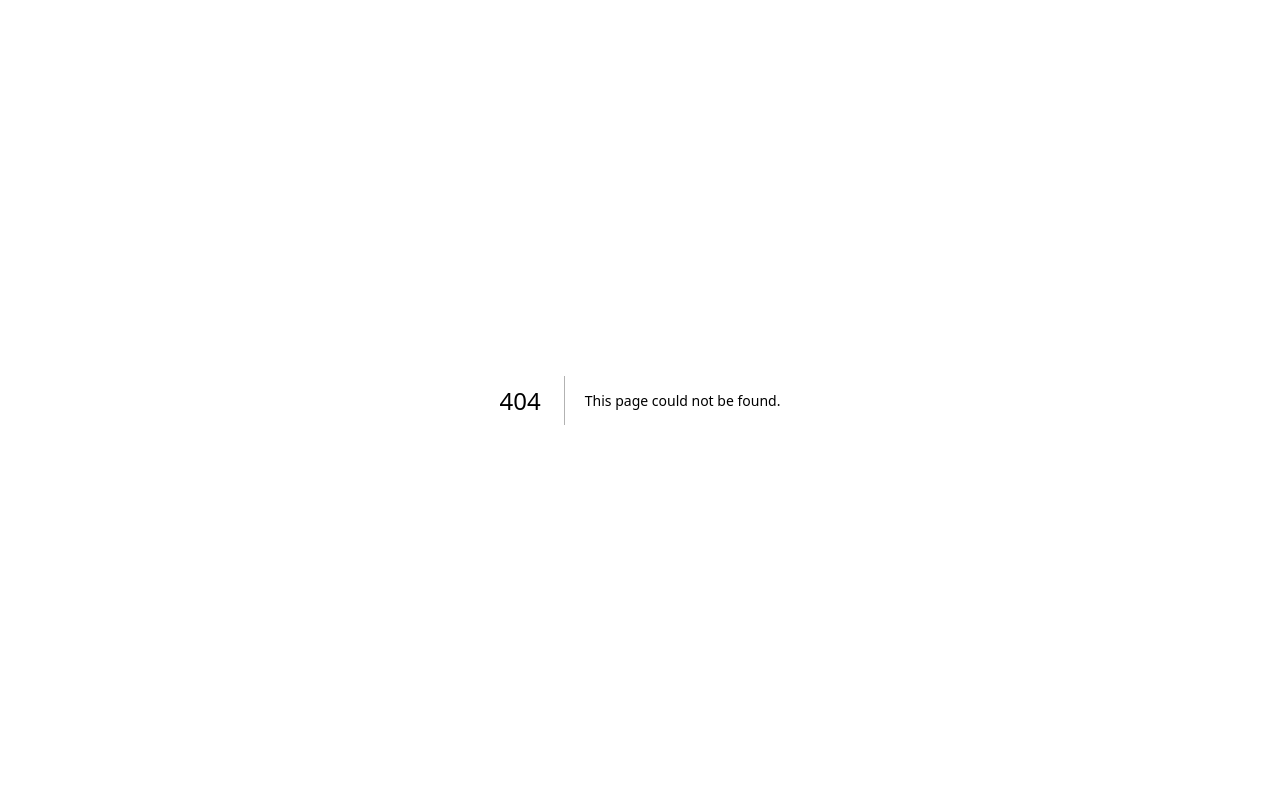
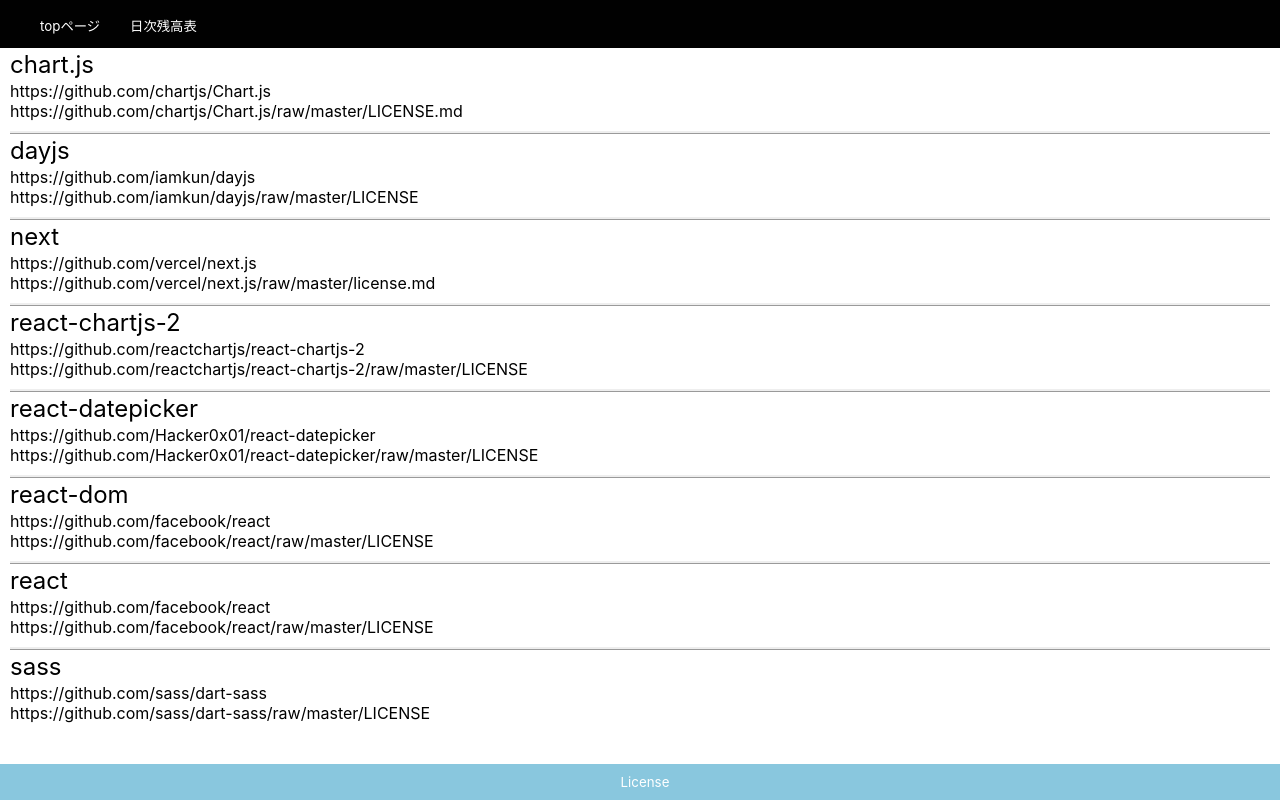
Before and after one commit to k-matsumoto-214/hofuricp-fe, a Next.js app: page /licenses in a window 1280 px wide. Before the commit this address had no page. Built offline with nearby package versions, Linux system fonts and the light colour scheme.

Commit message:
lisense追加 (#6)

```diff
--- a/src/components/Footer.tsx
+++ b/src/components/Footer.tsx
@@ -7,7 +7,7 @@
       <footer className={styles.footer}>
         <ul>
           <li>
-            <Link href='/cp'>cp</Link>
+            <Link href='/licenses'>License</Link>
           </li>
         </ul>
       </footer>
--- /dev/null
+++ b/src/licenses.json
@@ -0,0 +1,56 @@
+{
+    "chart.js": {
+        "licenses": "MIT",
+        "repository": "https://github.com/chartjs/Chart.js",
+        "licenseUrl": "https://github.com/chartjs/Chart.js/raw/master/LICENSE.md",
+        "parents": "hofuricp-fe"
+    },
+    "dayjs": {
+        "licenses": "MIT",
+        "repository": "https://github.com/iamkun/dayjs",
+        "licenseUrl": "https://github.com/iamkun/dayjs/raw/master/LICENSE",
+        "parents": "hofuricp-fe"
+    },
+    "next": {
+        "licenses": "MIT",
+        "repository": "https://github.com/vercel/next.js",
+        "licenseUrl": "https://github.com/vercel/next.js/raw/master/license.md",
+        "parents": "hofuricp-fe"
+    },
+    "react-chartjs-2": {
+        "licenses": "MIT",
+        "repository": "https://github.com/reactchartjs/react-chartjs-2",
+        "licenseUrl": "https://github.com/reactchartjs/react-chartjs-2/raw/master/LICENSE",
+        "parents": "hofuricp-fe"
+    },
+    "react-datepicker": {
+        "licenses": "MIT",
+        "repository": "https://github.com/Hacker0x01/react-datepicker",
+        "licenseUrl": "https://github.com/Hacker0x01/react-datepicker/raw/master/LICENSE",
+        "parents": "hofuricp-fe"
+    },
+    "react-dom": {
+        "licenses": "MIT",
+        "repository": "https://github.com/facebook/react",
+        "licenseUrl": "https://github.com/facebook/react/raw/master/LICENSE",
+        "parents": "hofuricp-fe"
+    },
+    "react": {
+        "licenses": "MIT",
+        "repository": "https://github.com/facebook/react",
+        "licenseUrl": "https://github.com/facebook/react/raw/master/LICENSE",
+        "parents": "hofuricp-fe"
+    },
+    "sass": {
+        "licenses": "MIT",
+        "repository": "https://github.com/sass/dart-sass",
+        "licenseUrl": "https://github.com/sass/dart-sass/raw/master/LICENSE",
+        "parents": "hofuricp-fe"
+    },
+    "swr": {
+        "licenses": "MIT",
+        "repository": "github:vercel/swr",
+        "licenseUrl": "github:vercel/swr",
+        "parents": "hofuricp-fe"
+    }
+}
--- /dev/null
+++ b/src/pages/licenses.tsx
@@ -0,0 +1,66 @@
+import * as fs from 'fs';
+import { GetStaticProps } from 'next';
+import Link from 'next/link';
+import * as path from 'path';
+import { Footer } from '../components/Footer';
+import { Header } from '../components/Header';
+import styles from '../styles/licenses.module.scss';
+
+interface License {
+  licenses: string;
+  repository: string;
+  licenseUrl: string;
+  parants: string;
+  name: string;
+}
+
+interface PageProps {
+  licenses: License[];
+}
+
+export const getStaticProps: GetStaticProps<PageProps> = async (context) => {
+  const jsonPath = path.join(process.cwd(), 'src', 'licenses.json');
+  const jsonText = fs.readFileSync(jsonPath, 'utf-8');
+  const licenseMap = new Map<string, License>(
+    Object.entries(JSON.parse(jsonText)),
+  );
+
+  const licenses: License[] = [];
+
+  licenseMap.forEach((value, key) => {
+    value.name = key;
+    licenses.push(value);
+  });
+
+  return {
+    props: { licenses },
+  };
+};
+
+export default function Licenses(props: PageProps) {
+  return (
+    <>
+      <div>
+        <Header selected=''></Header>
+        <div className={styles.main}>
+          {props.licenses.map((license) => {
+            return (
+              <>
+                <p className={styles.name}>{license.name}</p>
+                <div className={styles.link}>
+                  <p>
+                    <Link href={license.repository}>{license.repository}</Link>
+                  </p>
+                  <p>
+                    <Link href={license.licenseUrl}>{license.licenseUrl}</Link>
+                  </p>
+                </div>
+              </>
+            );
+          })}
+        </div>
+        <Footer></Footer>
+      </div>
+    </>
+  );
+}
--- a/src/styles/cp.module.scss
+++ b/src/styles/cp.module.scss
@@ -1,7 +1,3 @@
-.table_container {
-  padding: 0% 1rem;
-}
-
 .header {
   @media screen and (max-width: 768px) {
     position: fixed;
--- a/src/styles/footer.module.scss
+++ b/src/styles/footer.module.scss
@@ -3,6 +3,25 @@
   background-color: #89c7de;
   color: #fff;
   text-align: center;
-  position: fixed;
+  position: absolute;
   bottom: 0;
+
+  ul {
+    display: flex;
+    justify-content: center;
+
+    @media screen and (min-width: 768px) {
+      margin: 10px;
+    }
+
+    @media screen and (max-width: 768px) {
+      margin: 0px;
+    }
+
+    li {
+      font-size: smaller;
+      padding-right: 30px;
+      list-style-type: none;
+    }
+  }
 }
--- /dev/null
+++ b/src/styles/licenses.module.scss
@@ -0,0 +1,31 @@
+.main {
+  position: fixed;
+  top: 48px;
+  height: 85%;
+  overflow: auto;
+  width: 100%;
+  padding: 0 10px;
+}
+
+.name {
+  margin: 2px 0px;
+  font-size: x-large;
+}
+
+.link {
+  p {
+    margin: 0;
+  }
+
+  @media screen and (max-width: 768px) {
+    font-size: smaller;
+  }
+  @media screen and (min-width: 768px) {
+    font-size: medium;
+  }
+
+  p:last-child {
+    margin-bottom: 10px;
+  }
+  border-bottom-style: ridge;
+}
```
